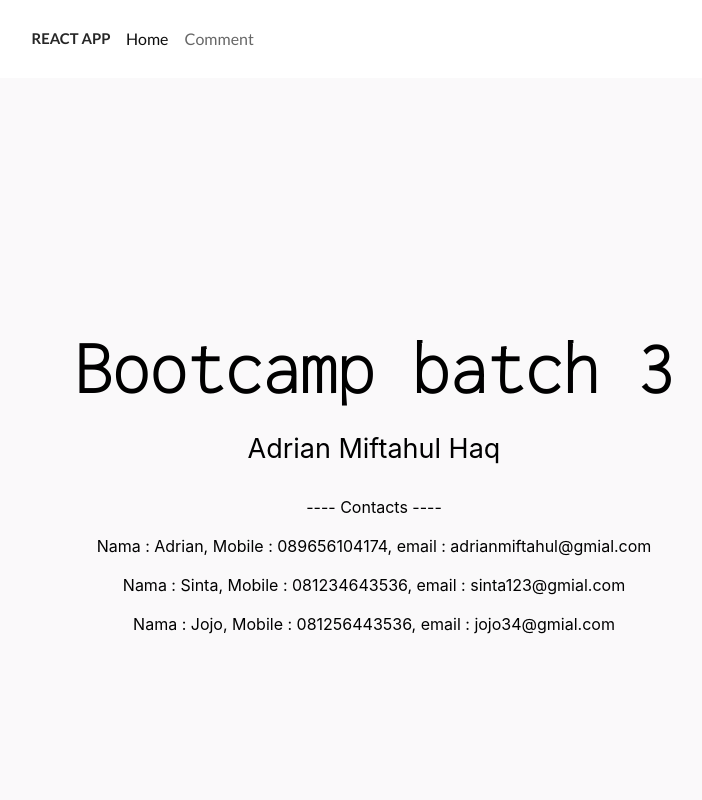
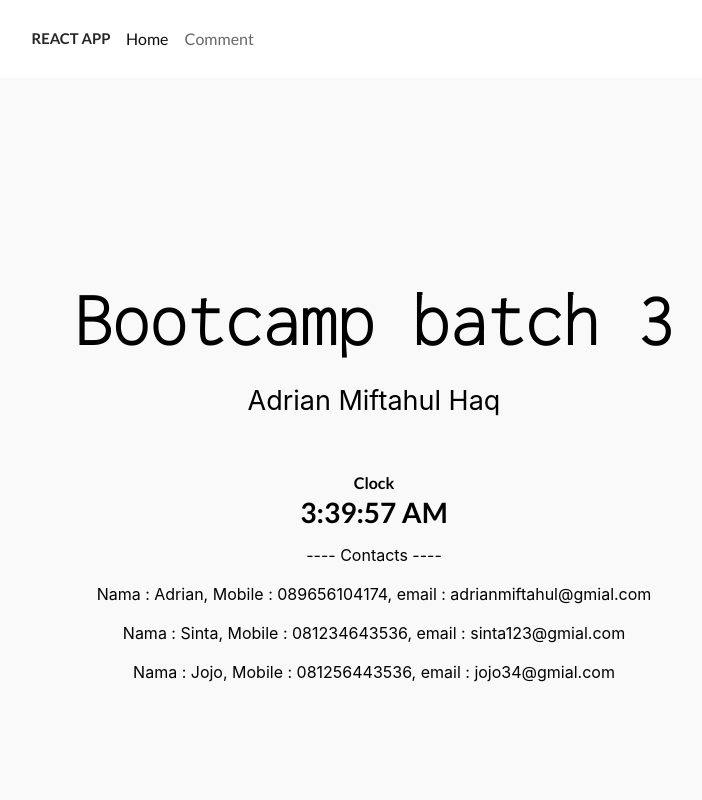
Before and after one commit to AdrianMiftahulH/BootWGS_React.js, a React (Create React App) app: page / in a window 1280 px wide. Shown: the top 800 px of the page, without its empty margins (266-968 px from the left). Built offline with nearby package versions, Linux system fonts and the light colour scheme.

Commit message:
Membuat Class Componet jam, dengan menggunakan lifecycle method

```diff
--- a/src/App.js
+++ b/src/App.js
@@ -1,4 +1,5 @@
 import './App.css';
+import Clock from './components/H15/date'
 
 
 function Kontak({nama, mobile, email}) {
@@ -11,6 +12,7 @@
       <header className="App-header">
         <h1 className="title_web">Bootcamp batch 3</h1>
         <p className="Nama_lengkap">Adrian Miftahul Haq</p>
+        <h1><Clock /></h1>
         <p>---- Contacts ----</p>
         <Kontak nama="Adrian" mobile="089656104174" email="adrianmiftahul@gmial.com"/>
         <Kontak nama="Sinta" mobile="081234643536" email="sinta123@gmial.com"/>
--- /dev/null
+++ b/src/components/H15/date.js
@@ -0,0 +1,41 @@
+import React from "react";
+
+// Membuat class Clock
+class Clock extends React.Component {
+    // membuat method kostruktor dengan props
+    constructor(props) {
+        super(props);
+        // membuat state awal dengan properti date
+        this.state = {date: new Date()};
+    }
+
+    // Membuat method lifecycle
+    // Membuat Method bekerja saat render clock bekerja
+    componentDidMount() {
+        this.timerID = setInterval(
+            () => this.tick(),
+            1000
+        );
+    }
+    // Untuk menghapus waktu dari method lifecycle
+    componentWillUnmount() {
+        clearInterval(this.timerID);
+    }
+    // Membuat method tick untuk menjalankan class Clock setiap detik
+    tick() {
+        this.setState({
+            date: new Date()
+        });
+    }
+
+    render(){
+        return(
+            <div>
+                <p>Clock</p>
+                {this.state.date.toLocaleTimeString()}
+            </div>
+        )
+    }
+}
+
+export default Clock;
--- a/src/components/partials/nav.js
+++ b/src/components/partials/nav.js
@@ -6,7 +6,7 @@
                 <a className="active item" href="/">
                     Home
                 </a>
-                <a className="item" href="/comment">
+                <a className="item" href="#comment">
                     Comment
                 </a>
             </div>
```
Also changed, not shown: 1 other file (tests, documents, lock files or other folders).
